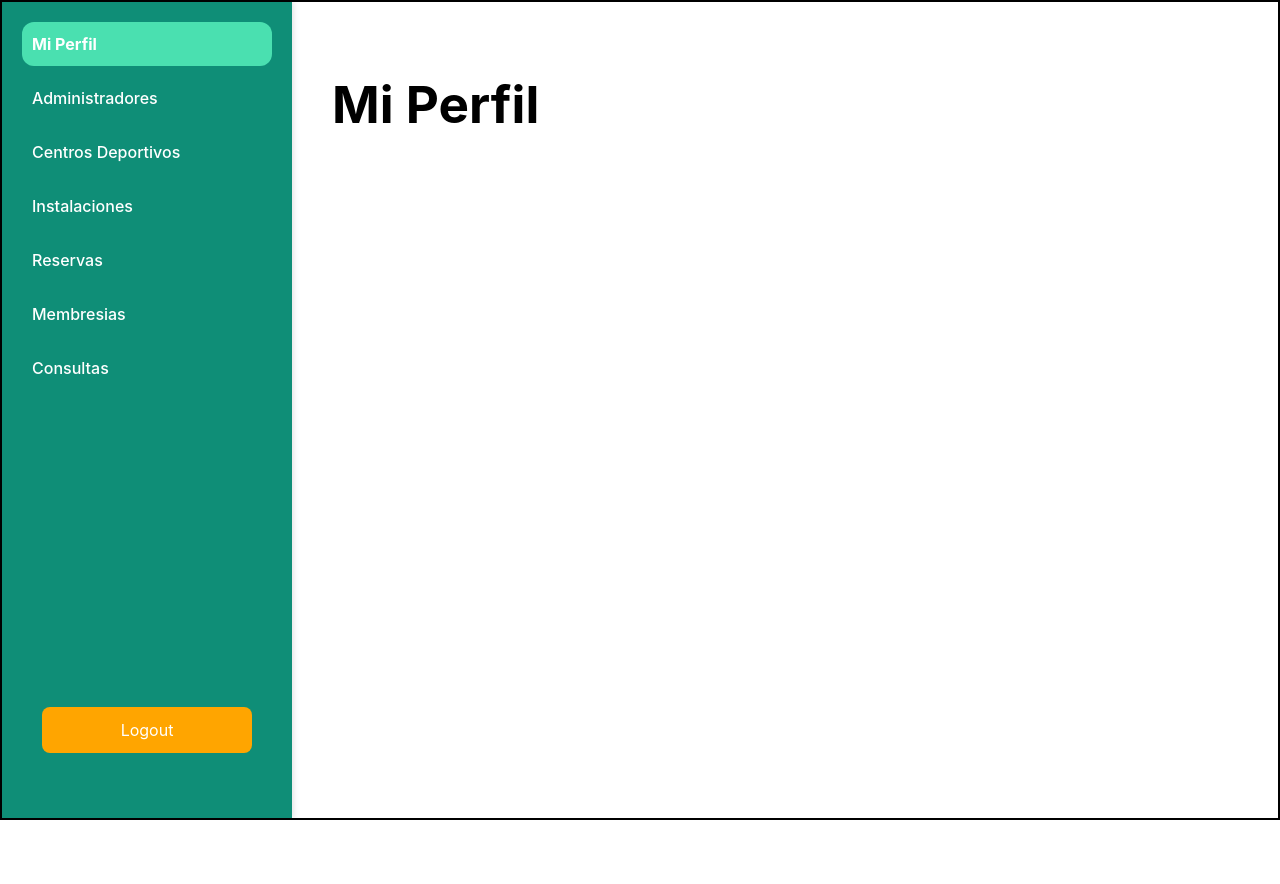
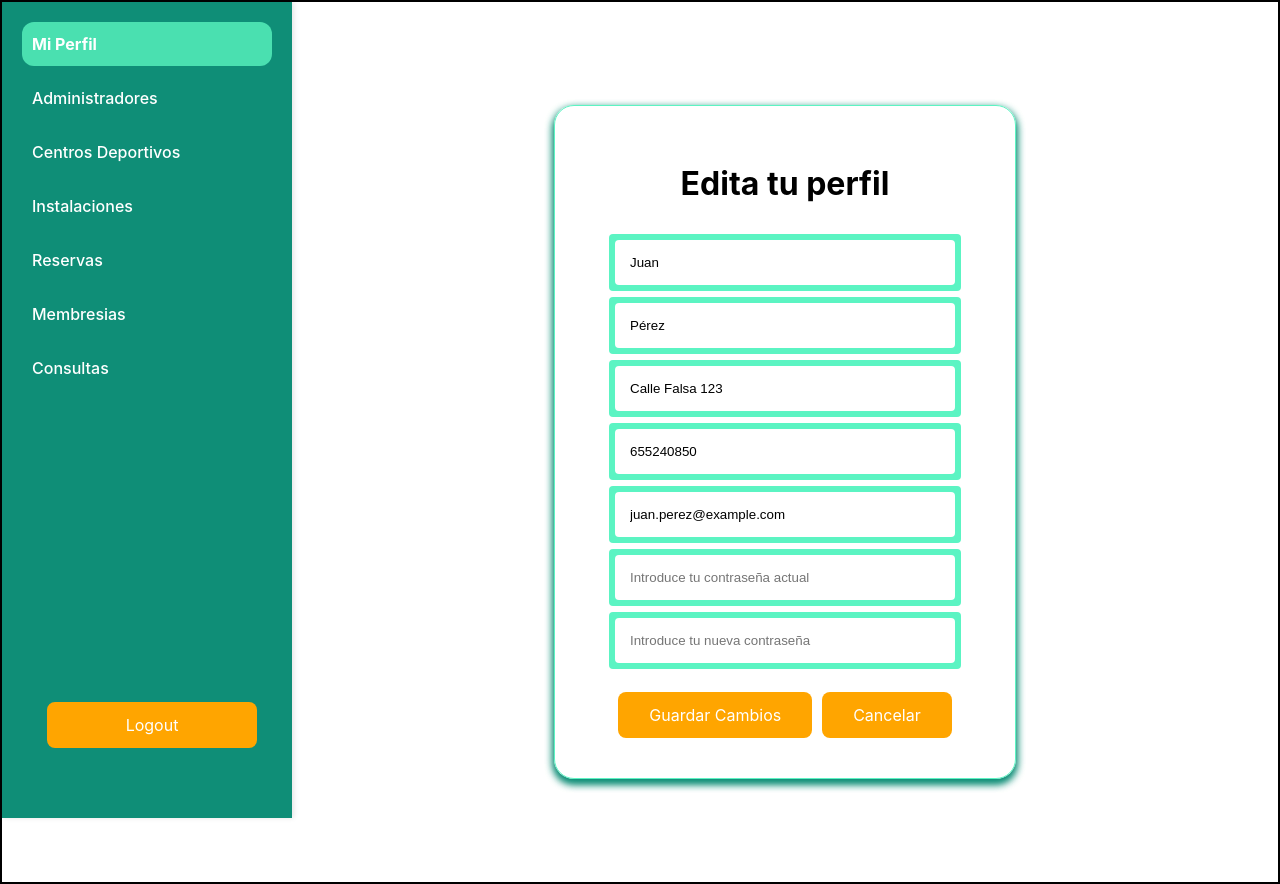
Before and after one commit to dabadema/Presas, a React (Vite) app: page /dashboard/mi-perfil in a window 1280 px wide. Before the commit the page ends 820 px from the top, so only its background shows below. Built offline with nearby package versions, Linux system fonts and the light colour scheme; the HTML template or start-up script is replaced by a standard one.

Commit message:
Feat: MiPerfil created, telefono added and minor .css changes

```diff
--- a/src/components/Login.css
+++ b/src/components/Login.css
@@ -8,7 +8,7 @@ button {
     border-radius: 8px;
     border: 3px solid transparent;
     padding: 10px 28px;
-    margin: 5px 0px 5px 0px;
+    margin: 20px 5px 10px 5px;
     font-size: 1em;
     font-family: inherit;
     color: white;
@@ -21,6 +21,7 @@ button:hover {
     border-color: var(--orange);
     background-color: white;
     color: var(--orange);
+    font-weight: bold;
 }
 button:focus,
 button:focus-visible {
--- /dev/null
+++ b/src/components/MiPerfil.css
@@ -0,0 +1,64 @@
+.mi-perfil-container {
+    display: flex;
+    margin: auto;
+    justify-content: center;
+    align-items: center;
+    height: 100vh;
+}
+
+.mi-perfil-form {
+    display: flex;
+    flex-direction: column;
+    justify-content: center;
+    border: 1px solid var(--light-green);
+    border-radius: 20px;
+    min-height: 250px;
+    min-width: 400px;
+    padding: 30px;
+    align-items: center;
+    box-shadow: 0 4px 8px var(--dark-green), /* Sombra más difuminada */ 0 4px 8px var(--dark-green); /* Sombra más cercana */
+}
+
+.form-frame {
+    display: flex;
+    border-radius: 4px;
+    justify-content: center;
+    align-items: center;
+    margin: 3px 0px 3px 0px;
+    padding: 1px;
+    background-color: var(--light-green);
+    border: 0px solid var(--light-green);
+    width: 350px;
+}
+
+.modal {
+    position: fixed;
+    top: 50%;
+    left: 50%;
+    transform: translate(-50%, -50%);
+    padding: 40px;
+    background: white;
+    border: 1px solid black;
+    border-radius: 6px;
+    z-index: 10; /* Asegúrate de que el modal está por encima de otros elementos */
+}
+
+.input-user {
+    padding: 15px;
+    margin: 5px;
+    border: 0px solid var(--light-green);
+    border-radius: 4px; /* Ajusta el radio del borde para que coincida con el diseño */
+    outline-color: var(--dark-green); /* Cambia el color del borde de foco a verde */
+    box-shadow: 0 0 5px var(--light-green);
+    width: 90%;
+}
+
+.input-user:focus {
+    border-color: var(--dark-green); /* Cambia el color del borde al enfocar */
+    box-shadow: 0 0 8px var(--dark-green); /* Aumenta el sombreado al enfocar */
+}
+
+.title {
+    font-size: x-large;
+    margin: 30px 0px 30px 0px;
+}
--- a/src/components/MiPerfil.tsx
+++ b/src/components/MiPerfil.tsx
@@ -1,10 +1,133 @@
-import React from 'react';
+import React, { useState } from 'react';
+import './MiPerfil.css';
 
 const MiPerfil = () => {
+    // Estado para manejar los datos del formulario con valores iniciales #TODO pendiente de conectar con BBDD
+    const [formData, setFormData] = useState({
+        nombre: 'Juan',
+        apellidos: 'Pérez',
+        direccion: 'Calle Falsa 123',
+        telefono: '655240850',
+        email: 'juan.perez@example.com',
+        // Agrega aquí más campos si es necesario
+    });
+
+    // Estado para manejar los datos originales del usuario
+    const [originalData] = useState({
+        ...formData,
+    });
+
+    // Función para actualizar el estado con los cambios del formulario
+    const handleChange = (e) => {
+        const { name, value } = e.target;
+        setFormData((formData) => ({ ...formData, [name]: value }));
+    };
+
+    // Función para guardar los cambios
+    const handleSave = () => {
+        // Aquí implementarías la lógica para guardar los datos en la base de datos
+        console.log('Datos guardados:', formData);
+        // Por ejemplo: axios.post('/api/usuario/actualizar', formData)
+    };
+
+    // Función para cancelar los cambios y restablecer los datos originales
+    const handleCancel = () => {
+        setFormData(originalData);
+    };
+
     return (
-        <div>
-            <h1>Mi Perfil</h1>
-        </div>
+        <>
+            <div className="mi-perfil-container">
+                <form className="mi-perfil-form" onSubmit={(e) => e.preventDefault()}>
+                    <h1 className="title">Edita tu perfil</h1>
+                    <div className="form-frame">
+                        <input
+                            className="input-user"
+                            type="text"
+                            name="nombre"
+                            value={formData.nombre}
+                            onChange={handleChange}
+                            placeholder="Nombre"
+                            required
+                        />
+                    </div>
+                    <div className="form-frame">
+                        <input
+                            className="input-user"
+                            type="text"
+                            name="apellidos"
+                            value={formData.apellidos}
+                            onChange={handleChange}
+                            placeholder="Apellidos"
+                            required
+                        />
+                    </div>
+                    <div className="form-frame">
+                        <input
+                            className="input-user"
+                            type="text"
+                            name="direccion"
+                            value={formData.direccion}
+                            onChange={handleChange}
+                            placeholder="Dirección"
+                            required
+                        />
+                    </div>
+                    <div className="form-frame">
+                        <input
+                            className="input-user"
+                            type="text"
+                            name="telefono"
+                            value={formData.telefono}
+                            onChange={handleChange}
+                            placeholder="Teléfono"
+                            required
+                        />
+                    </div>
+                    <div className="form-frame">
+                        <input
+                            className="input-user"
+                            type="email"
+                            name="email"
+                            value={formData.email}
+                            onChange={handleChange}
+                            placeholder="Email"
+                            required
+                        />
+                    </div>
+                    <div className="form-frame">
+                        <input
+                            className="input-user"
+                            type="password"
+                            name="password"
+                            value={formData.password}
+                            onChange={handleChange}
+                            placeholder="Introduce tu contraseña actual"
+                            required
+                        />
+                    </div>
+                    <div className="form-frame">
+                        <input
+                            className="input-user"
+                            type="password"
+                            name="confirmPassword"
+                            value={formData.confirmPassword}
+                            onChange={handleChange}
+                            placeholder="Introduce tu nueva contraseña"
+                            required
+                        />
+                    </div>
+                    <div className="form-actions">
+                        <button type="button" onClick={handleSave}>
+                            Guardar Cambios
+                        </button>
+                        <button type="button" onClick={handleCancel}>
+                            Cancelar
+                        </button>
+                    </div>
+                </form>
+            </div>
+        </>
     );
 };
 
--- a/src/components/NewUser.tsx
+++ b/src/components/NewUser.tsx
@@ -7,6 +7,7 @@ const NewUser: React.FC = () => {
         nombre: '',
         apellidos: '',
         direccion: '',
+        telefono: '',
         email: '',
         password: '',
         confirmPassword: '',
@@ -34,6 +35,11 @@ const NewUser: React.FC = () => {
             navigate('/login');
         }, 3000); // 3 segundos para mostrar el modal antes de redirigir
     };
+
+    const handleCancel = () => {
+        navigate('/login');
+    };
+    navigate('/login');
 
     return (
         <div className="new-user-container">
@@ -76,6 +82,17 @@ const NewUser: React.FC = () => {
                 <div className="form-frame">
                     <input
                         className="input-user"
+                        type="text"
+                        name="telefono"
+                        value={formData.telefono}
+                        onChange={handleChange}
+                        placeholder="Teléfono"
+                        required
+                    />
+                </div>
+                <div className="form-frame">
+                    <input
+                        className="input-user"
                         type="email"
                         name="email"
                         value={formData.email}
@@ -106,7 +123,12 @@ const NewUser: React.FC = () => {
                         required
                     />
                 </div>
-                <button type="submit">Crear usuario</button>
+                <div className="form-actions">
+                    <button type="submit">Crear usuario</button>
+                    <button type="button" onClick={handleCancel}>
+                        Cancelar
+                    </button>
+                </div>
             </form>
         </div>
     );
```
